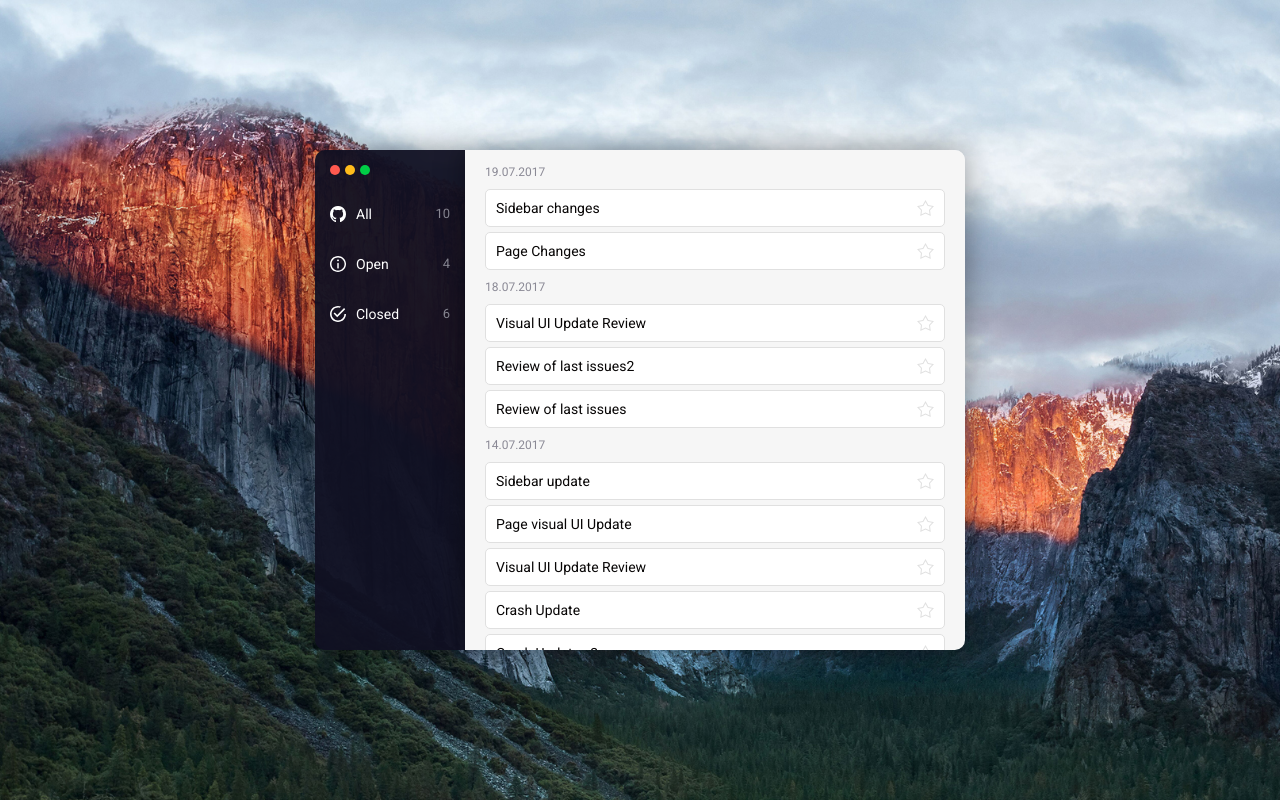
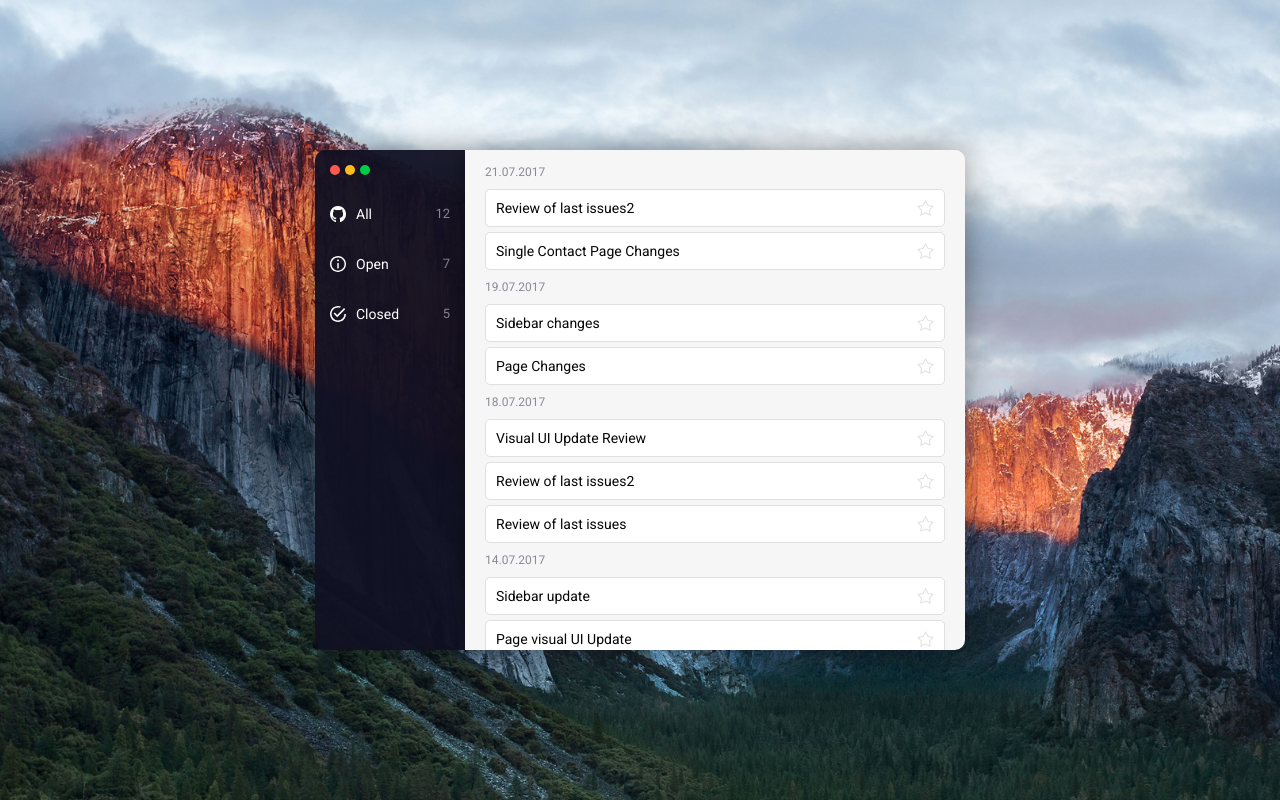
Before and after one commit to enwoit/elpassion, a Vue app: page /#/ in a window 1280 px wide. Built offline with nearby package versions, Linux system fonts and the light colour scheme.

Commit message:
Added Vuex to project

```diff
--- a/package.json
+++ b/package.json
@@ -11,7 +11,8 @@
   },
   "dependencies": {
     "vue": "^2.5.2",
-    "vue-router": "^3.0.1"
+    "vue-router": "^3.0.1",
+    "vuex": "^3.0.1"
   },
   "devDependencies": {
     "autoprefixer": "^7.1.2",
--- a/src/components/home.vue
+++ b/src/components/home.vue
@@ -15,7 +15,7 @@
                 <div class="app-content__date">
                     {{ items.date }}
                 </div>
-                <app-issue-bar  v-for="item in items.items"
+                <app-issue-bar  v-for="item in items.issues"
                                :key="item.status"
                                :item="item">
                 </app-issue-bar>
@@ -34,83 +34,22 @@
     export default {
         data() {
             return {
-                itemsAll: [
-                    {
-                        date: '19.07.2017',
-                        name: 'Page Changes',
-                        checked: true,
-                        status: 'closed'
-                    },
-                    {
-                        date: '19.07.2017',
-                        name: 'Sidebar changes',
-                        checked: true,
-                        status: 'open'
-                    },
-                    {
-                        date: '14.07.2017',
-                        name: 'Crash Update v2',
-                        checked: false,
-                        status: 'open'
-                    },
-                    {
-                        date: '14.07.2017',
-                        name: 'Crash Update',
-                        checked: false,
-                        status: 'closed'
-                    },
-                    {
-                        date: '18.07.2017',
-                        name: 'Review of last issues',
-                        checked: true,
-                        status: 'closed'
-                    },
-                    {
-                        date: '18.07.2017',
-                        name: 'Review of last issues2',
-                        checked: true,
-                        status: 'closed'
-
-                    },
-                    {
-                        date: '18.07.2017',
-                        name: 'Visual UI Update Review',
-                        checked: false,
-                        status: 'closed'
-                    },
-                    {
-                        date: '14.07.2017',
-                        name: 'Visual UI Update Review',
-                        checked: false,
-                        status: 'open'
-                    },
-                    {
-                        date: '14.07.2017',
-                        name: 'Page visual UI Update',
-                        checked: true,
-                        status: 'open'
-                    },
-                    {
-                        date: '14.07.2017',
-                        name: 'Sidebar update',
-                        checked: false,
-                        status: 'closed'
-                    },
-
-                ],
                 filterText: ''
             }
         },
         computed: {
+            issues() {
+              return this.$store.state.issues;
+            },
             orderedItemsByDate: function () {
                 let orderedItems = [];
                 let status = this.filterText;
                 let result;
 
                 if (status === '') {
-                    orderedItems = _.orderBy(this.itemsAll, 'date').reverse()
+                    orderedItems = _.orderBy(this.issues, 'date').reverse()
                 } else {
-                    orderedItems = _.orderBy(this.itemsAll.filter(issue =>
+                    orderedItems = _.orderBy(this.issues.filter(issue =>
                         issue.status === status
                     ), 'date').reverse()
                 }
@@ -119,9 +58,8 @@
                 .groupBy('date')
                 .toPairs()
                 .map(function (pair) {
-                    return _.zipObject(['date', 'items'], pair); }).value();
+                    return _.zipObject(['date', 'issues'], pair); }).value();
 
-                console.log(result);
                 return result;
             }
         },
@@ -201,6 +139,7 @@
         font-weight: 400;
         float: left;
         margin: 5px 0 10px;
+        width: 100%;
     }
 
     .app-content::-webkit-scrollbar-track {
--- a/src/components/issue-bar/issue-bar.vue
+++ b/src/components/issue-bar/issue-bar.vue
@@ -27,7 +27,6 @@
         border: 1px solid #e0e0e0 ;
         background-color:  #ffffff;
         cursor: pointer;
-        max-width: 463px;
         width:100%;
         min-height: 38px;
         display: flex;
--- a/src/components/navigation/navigation.vue
+++ b/src/components/navigation/navigation.vue
@@ -3,29 +3,38 @@
         <nav class="app-nav">
             <a href="#" class="app-nav__item" v-on:click.prevent="filter('')">
                 <i class="app-nav-icon app-nav-icon__github"></i> All
-                <span class="app-badge">10</span>
+                <span class="app-badge">{{ issues.length }}</span>
             </a>
             <a href="#" class="app-nav__item" v-on:click.prevent="filter('open')">
                 <i class="app-nav-icon app-nav-icon__open-issue"></i> Open
-                <span class="app-badge">4</span>
+                <span class="app-badge">{{ openIssues.length }}</span>
             </a>
             <a href="#" class="app-nav__item" v-on:click.prevent="filter('closed')">
                 <i class="app-nav-icon app-nav-icon__closed-issue"></i> Closed
-                <span class="app-badge">6</span>
+                <span class="app-badge">{{ doneIssues.length }}</span>
             </a>
         </nav>
     </div>
 </template>
 <script>
+    import { mapGetters } from 'vuex'
+
     export default  {
-        data () {
-            return {
-            }
+        computed: {
+            ...mapGetters([
+                'doneIssues',
+                'openIssues',
+            ]),
+
+
+            issues() {
+                return this.$store.state.issues;
+            },
         },
         methods: {
             filter(name) {
                 this.$emit('filtering', name);
-            }
+            },
         }
     }
 </script>
--- a/src/main.js
+++ b/src/main.js
@@ -3,14 +3,15 @@
 import Vue from 'vue'
 import App from './App'
 import router from './router'
-
+import { store } from './store/store'
 
 Vue.config.productionTip = false
 
 /* eslint-disable no-new */
 new Vue({
-  el: '#app',
-  router,
-  template: '<App/>',
-  components: { App }
+    el: '#app',
+    router,
+    store,
+    template: '<App/>',
+    components: { App }
 })
--- /dev/null
+++ b/src/store/store.js
@@ -0,0 +1,81 @@
+import Vue from 'vue'
+import Vuex from 'vuex'
+
+Vue.use(Vuex);
+
+export const store = new Vuex.Store({
+    state: {
+        issues: [
+            {
+                date: '21.07.2017',
+                name: 'Single Contact Page Changes',
+                status: 'closed'
+            },
+            {
+                date: '19.07.2017',
+                name: 'Page Changes',
+                status: 'open'
+            },
+            {
+                date: '19.07.2017',
+                name: 'Sidebar changes',
+                status: 'open'
+            },
+            {
+                date: '14.07.2017',
+                name: 'Crash Update v2',
+                status: 'open'
+            },
+            {
+                date: '14.07.2017',
+                name: 'Crash Update',
+                status: 'closed'
+            },
+            {
+                date: '18.07.2017',
+                name: 'Review of last issues',
+                status: 'closed'
+            },
+            {
+                date: '18.07.2017',
+                name: 'Review of last issues2',
+                status: 'open'
+
+            },
+            {
+                date: '21.07.2017',
+                name: 'Review of last issues2',
+                status: 'open'
+
+            },
+            {
+                date: '18.07.2017',
+                name: 'Visual UI Update Review',
+                status: 'closed'
+            },
+            {
+                date: '14.07.2017',
+                name: 'Visual UI Update Review',
+                status: 'open'
+            },
+            {
+                date: '14.07.2017',
+                name: 'Page visual UI Update',
+                status: 'open'
+            },
+            {
+                date: '14.07.2017',
+                name: 'Sidebar update',
+                status: 'closed'
+            },
+        ],
+    },
+    getters: {
+        doneIssues: state => {
+            return state.issues.filter(todo => todo.status === 'closed')
+        },
+        openIssues: state => {
+            return state.issues.filter(todo => todo.status === 'open')
+        },
+    }
+})
```
